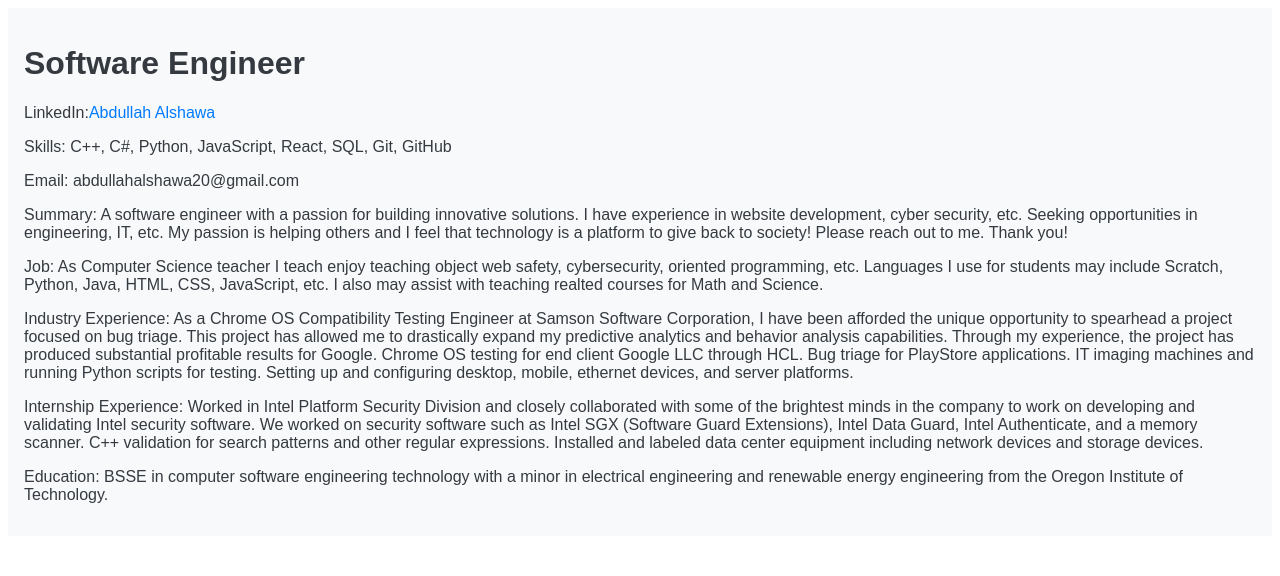
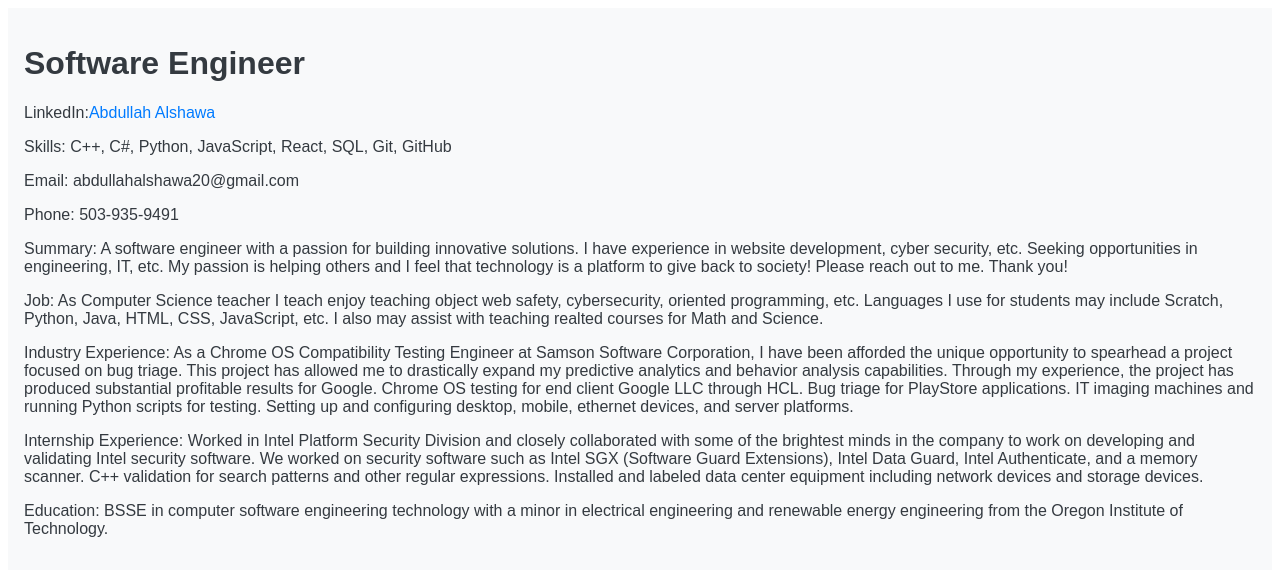
Before and after one commit to aalshawa97/Resume, a React (Vite) app: page / in a window 1280 px wide. Shown: the top 576 px of the page. Built offline with nearby package versions, Linux system fonts and the light colour scheme.

Commit message:
Update App.jsx

```diff
--- a/src/App.jsx
+++ b/src/App.jsx
@@ -46,6 +46,9 @@ export default function App() {
           Email: abdullahalshawa20@gmail.com
         </p>
         <p>
+          Phone: 503-935-9491
+        </p>
+        <p>
           Summary: A software engineer with a passion for building innovative solutions. I have experience in website development, cyber security, etc. Seeking opportunities in engineering, IT, etc. My passion is helping others and I feel that technology is a platform to give back to society! Please reach out to me. Thank you!
         </p>
         <p>
```
